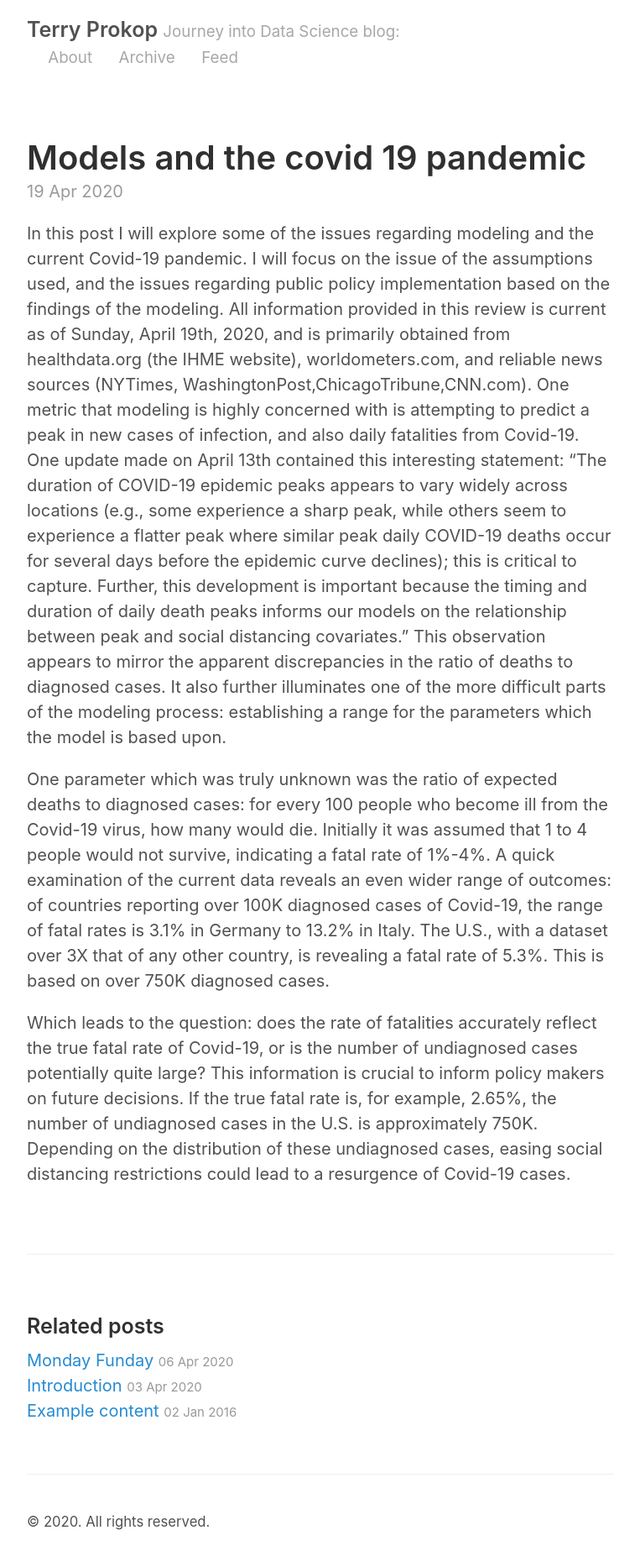
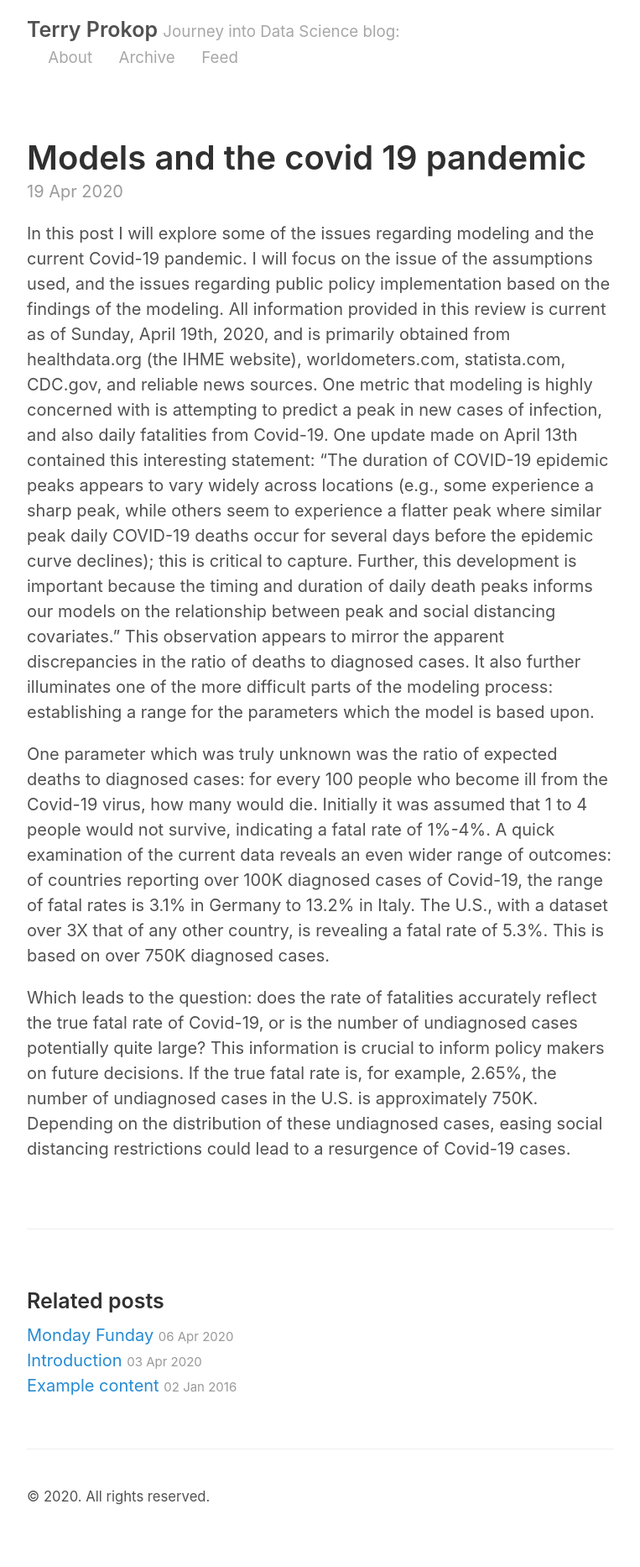
Before and after one commit to toko258/toko258.github.io, a Jekyll site: the page built from _posts/2020-04-19-Models and the Covid-19 pandemic.md, in a window 1280 px wide. Shown: the whole page at 84% size, without its empty margins (258-1021 px from the left). Built offline with Jekyll 4.4.1, drawn with Linux system fonts in a browser that asks for light colours; our own code applies the rules of GitHub Pages for plain Markdown files; after the commit the page ends 1836 px from its top, so only the background shows below that.

Commit message:
Update 2020-04-19-Models and the Covid-19 pandemic.md

```diff
--- a/_posts/2020-04-19-Models and the Covid-19 pandemic.md
+++ b/_posts/2020-04-19-Models and the Covid-19 pandemic.md
@@ -1,7 +1,7 @@
   In this post I will explore some of the issues regarding modeling and the current Covid-19 pandemic.  I will focus on the issue
 of the assumptions used, and the issues regarding public policy implementation based on the findings of the modeling.
   All information provided in this review is current as of Sunday, April 19th, 2020, and is primarily obtained from
-  healthdata.org (the IHME website), worldometers.com, and reliable news sources (NYTimes, WashingtonPost,ChicagoTribune,CNN.com).
+  healthdata.org (the IHME website), worldometers.com, statista.com, CDC.gov, and reliable news sources.
   One metric that modeling is highly concerned with is attempting to predict a peak in new cases of infection, and also daily fatalities
   from Covid-19.  One update made on April 13th contained this interesting statement: "The duration of COVID-19 epidemic peaks appears to vary widely across locations
   (e.g., some experience a sharp peak, while others seem to experience a flatter peak where similar peak daily COVID-19 deaths
```
